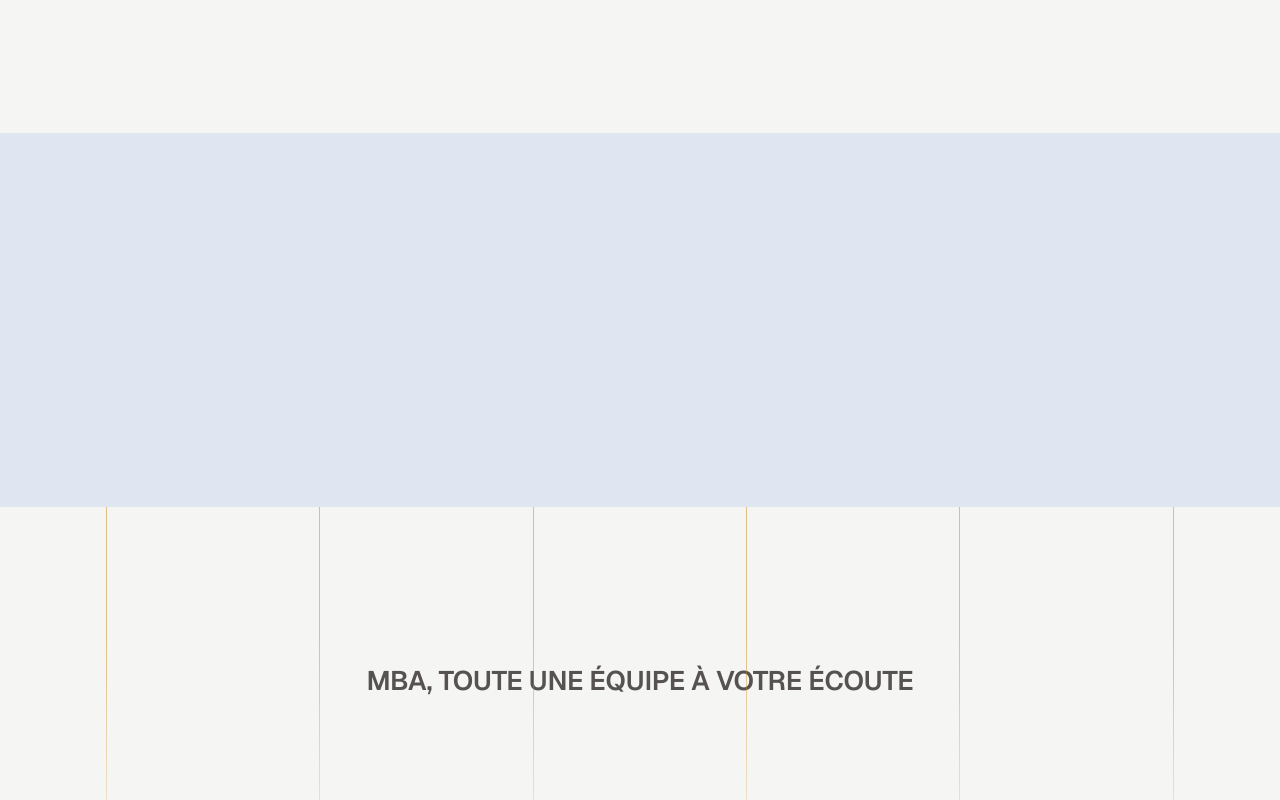
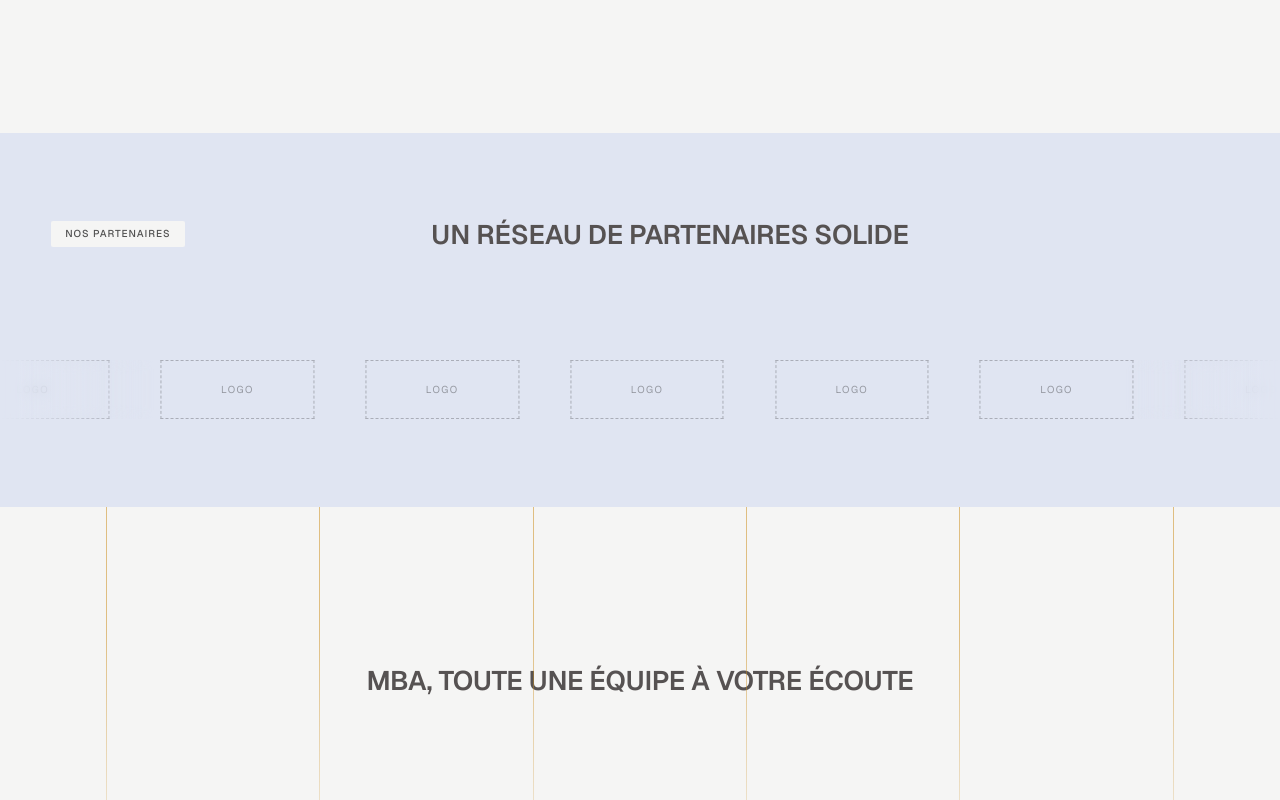
Before and after one commit to mbasanitmarketing/site-web, a Next.js app: page /services/chauffage-pompes-a-chaleur in a window 1280 px wide. Shown: the part 4140-4940 px from the top of the page. Built offline with nearby package versions, Linux system fonts and the light colour scheme; a web font is replaced by a local one.

Commit message:
Partenaires : entrée rejouée en transitions (compatible Safari iOS ancien)
Co-Authored-By: Claude Opus 5 <noreply@anthropic.com>

```diff
--- a/src/components/Partners.module.css
+++ b/src/components/Partners.module.css
@@ -207,55 +207,54 @@
 }
 
 /* --- Entrée de la section ---------------------------------------------
-   Trois temps, liés à la POSITION DE DÉFILEMENT (view()) et non à un
-   minuteur : le surtitre, puis la grande ligne, puis le bandeau de logos
-   qui s'ouvre depuis le centre. Le scroll pilote, donc revenir en arrière
-   rembobine — rien ne « se joue » une fois pour toutes au mauvais moment.
+   Trois temps : le repère, puis la grande ligne, puis le bandeau de logos
+   qui s'ouvre depuis le centre. Déclenchés par `data-vu`, posé en
+   JavaScript quand la section arrive à l'écran (cf. Partners.tsx).
 
-   Là où le navigateur ne sait pas lier une animation au scroll, rien ne
-   bouge : tout est visible d'emblée, ce qui est le bon repli. */
-@keyframes monteAuScroll {
-  from {
+   De simples TRANSITIONS, et non une animation liée au scroll comme
+   ailleurs sur le site : celles-ci fonctionnent sur tous les navigateurs,
+   y compris les Safari d'iPhone antérieurs à iOS 26, où l'entrée ne se
+   jouait pas du tout. */
+.wrap[data-anim="true"] .label,
+.wrap[data-anim="true"] .headline {
   opacity: 0;
   transform: translateY(26px);
+  transition:
+    opacity 620ms cubic-bezier(0.16, 1, 0.3, 1),
+    transform 620ms cubic-bezier(0.16, 1, 0.3, 1);
 }
-  to {
-    opacity: 1;
-    transform: none;
+
+.headline {
+  transition-delay: 120ms;
 }
+
+.viewport {
+  transition: clip-path 900ms cubic-bezier(0.16, 1, 0.3, 1) 260ms;
 }
 
 /* Le bandeau s'ouvre du centre vers les deux bords. `clip-path` plutôt
    qu'une largeur : la piste garde sa géométrie, donc le défilement des
    logos n'est pas perturbé pendant l'ouverture. */
-@keyframes ouvreBandeau {
-  from {
+.wrap[data-anim="true"] .viewport {
   clip-path: inset(0 50% 0 50%);
-    opacity: 0;
 }
-  to {
+
+.wrap[data-vu="true"] .label,
+.wrap[data-vu="true"] .headline {
+  opacity: 1;
+  transform: none;
+}
+
+.wrap[data-vu="true"] .viewport {
   clip-path: inset(0 0 0 0);
-    opacity: 1;
+}
+
+/* Mouvement réduit : tout est en place d'emblée (le composant pose
+   `data-vu` sans attendre) et rien ne glisse. */
+@media (prefers-reduced-motion: reduce) {
+  .label,
+  .headline,
+  .viewport {
+    transition: none;
   }
 }
-
-@supports (animation-timeline: view()) {
-  @media not (prefers-reduced-motion: reduce) {
-    .label,
-    .headline {
-      animation: monteAuScroll linear both;
-      animation-timeline: view();
-    }
-    .label {
-      animation-range: entry 15% entry 55%;
-    }
-    .headline {
-      animation-range: entry 22% entry 65%;
-    }
-    .viewport {
-      animation: ouvreBandeau linear both;
-      animation-timeline: view();
-      animation-range: entry 30% entry 90%;
-    }
-  }
-}
--- a/src/components/Partners.tsx
+++ b/src/components/Partners.tsx
@@ -40,6 +40,7 @@ export function Partners({ headline }: { headline: string }) {
           node: <span className={styles.slot}>Logo</span>,
         }));
 
+  const sectionRef = useRef<HTMLElement>(null);
   const viewportRef = useRef<HTMLDivElement>(null);
   const rowRef = useRef<HTMLUListElement>(null);
   // 2 au premier rendu (serveur comme client : pas d'écart d'hydratation),
@@ -90,8 +91,47 @@ export function Partners({ headline }: { headline: string }) {
     </ul>
   );
 
+  /* ENTRÉE DE LA SECTION.
+   *
+   * Un observateur d'intersection pose `data-vu` quand la section arrive
+   * à l'écran, et le CSS enchaîne trois transitions (repère, grande
+   * ligne, bandeau qui s'ouvre). Et PAS une animation liée au scroll
+   * (`animation-timeline`) comme ailleurs sur le site : Safari sur iPhone
+   * ne la connaît que depuis iOS 26, et sur un téléphone plus ancien il
+   * ne se passait alors rien du tout. Les transitions, elles, marchent
+   * partout.
+   *
+   * Une seule fois : on cesse d'observer dès que c'est joué — une entrée
+   * qui se rejoue à chaque passage devient un tic. */
+  useEffect(() => {
+    const section = sectionRef.current;
+    if (!section) return;
+    if (matchMedia("(prefers-reduced-motion: reduce)").matches) {
+      section.dataset.vu = "true";
+      return;
+    }
+    /* On ARME l'animation seulement ici, une fois le script en marche :
+       tant que `data-anim` n'est pas posé, le contenu est visible. Sans
+       ça, un observateur qui ne se déclencherait jamais (script bloqué,
+       navigateur exotique) laisserait la section vide pour toujours. */
+    section.dataset.anim = "true";
+
+    const io = new IntersectionObserver(
+      ([e]) => {
+        if (!e.isIntersecting) return;
+        section.dataset.vu = "true";
+        io.disconnect();
+      },
+      // Se déclenche quand un bon quart de la section est entré : pas dès
+      // le premier pixel, sinon tout est fini avant d'être lisible.
+      { threshold: 0.25 },
+    );
+    io.observe(section);
+    return () => io.disconnect();
+  }, []);
+
   return (
-    <section className={styles.wrap}>
+    <section ref={sectionRef} className={styles.wrap}>
       <div className={styles.grid}>
         <p className={`${styles.label} ${chip.chip} ${chip.onBlue}`}>Nos partenaires</p>
         <h2 className={`${styles.headline} ${titre.h2}`}>{headline}</h2>
--- a/src/lib/useScrollProgress.ts
+++ b/src/lib/useScrollProgress.ts
@@ -69,16 +69,25 @@ function onResize() {
   schedule();
 }
 
+/* Les écouteurs sont posés UNE FOIS et ne sont plus retirés.
+ *
+ * Par précaution, pas pour corriger un bug observé : ils étaient attachés
+ * au premier abonné et retirés dès qu'il n'en restait aucun. Tant que la
+ * hero s'abonnait, le compte ne tombait jamais à zéro en cours de page ;
+ * depuis qu'elle est animée en CSS, il peut y passer. Si un montage et un
+ * démontage s'y entrelaçaient (React en double-montage, ou une navigation
+ * client), l'écouteur pouvait se retrouver détaché alors qu'une scène
+ * vient de s'abonner — et toute la page resterait figée.
+ *
+ * Deux écouteurs passifs pour la vie de l'onglet, c'est un coût nul ; la
+ * boucle, elle, ne tourne que s'il y a des scènes à mettre à jour. */
+let ecoute = false;
+
 function listen() {
+  if (ecoute) return;
+  ecoute = true;
   window.addEventListener("scroll", schedule, { passive: true });
   window.addEventListener("resize", onResize);
-}
-
-function unlisten() {
-  window.removeEventListener("scroll", schedule);
-  window.removeEventListener("resize", onResize);
-  if (raf) cancelAnimationFrame(raf);
-  raf = 0;
 }
 
 export function useScrollProgress(
@@ -96,13 +105,12 @@ export function useScrollProgress(
 
     const entry: Entry = { track, stage, span, travel: 0, dernier: "" };
     measure(entry);
-    if (entries.size === 0) listen();
+    listen();
     entries.add(entry);
     schedule();
 
     return () => {
       entries.delete(entry);
-      if (entries.size === 0) unlisten();
     };
   }, [trackRef, stageRef, span, actif]);
 }
```
Lines whose indentation alone changed are shown as unchanged.
